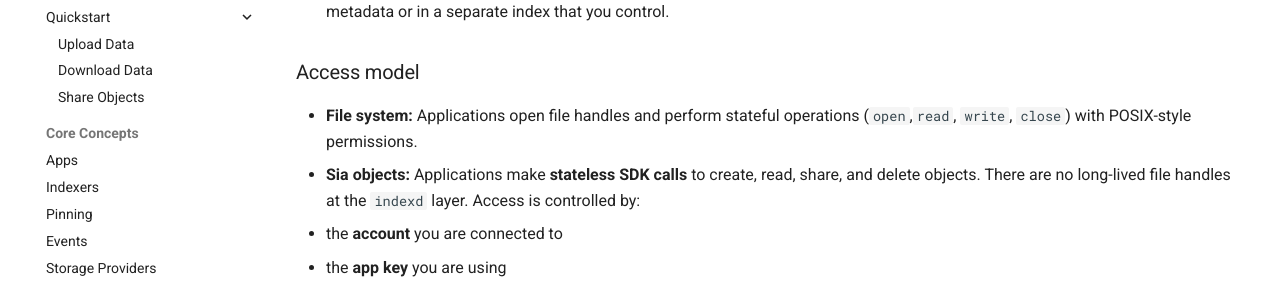
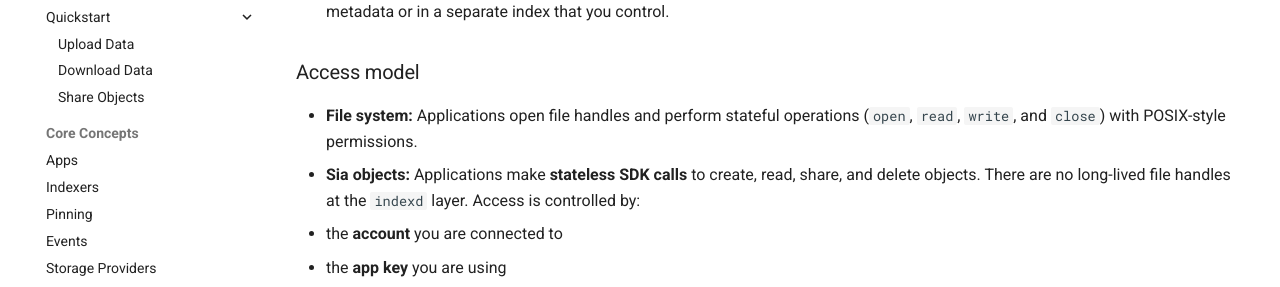
Before and after one commit to SiaFoundation/developer-portal, an MkDocs documentation site: the page built from docs/core-concepts/objects.md, in a window 1280 px wide and 900 px high, scrolled down 2260 px. Shown: the part 154-441 px from the top of the window. Built offline with MkDocs 1.6.1 and Material for MkDocs 9.7.7, drawn with Linux system fonts in a browser that asks for light colours.

Commit message:
Update docs/core-concepts/objects.md
Co-authored-by: Copilot <175728472+Copilot@users.noreply.github.com>

```diff
--- a/docs/core-concepts/objects.md
+++ b/docs/core-concepts/objects.md
@@ -80,7 +80,7 @@ Sia’s object model differs from a traditional filesystem in a few key ways.
 
 ### Access model
 
-- **File system:** Applications open file handles and perform stateful operations (`open`,`read`, `write`, `close`) with POSIX-style permissions.
+- **File system:** Applications open file handles and perform stateful operations (`open`, `read`, `write`, and `close`) with POSIX-style permissions.
 - **Sia objects:** Applications make **stateless SDK calls** to create, read, share, and delete objects. There are no long-lived file handles at the `indexd` layer. Access is controlled by:
   - the **account** you are connected to
   - the **app key** you are using
```
